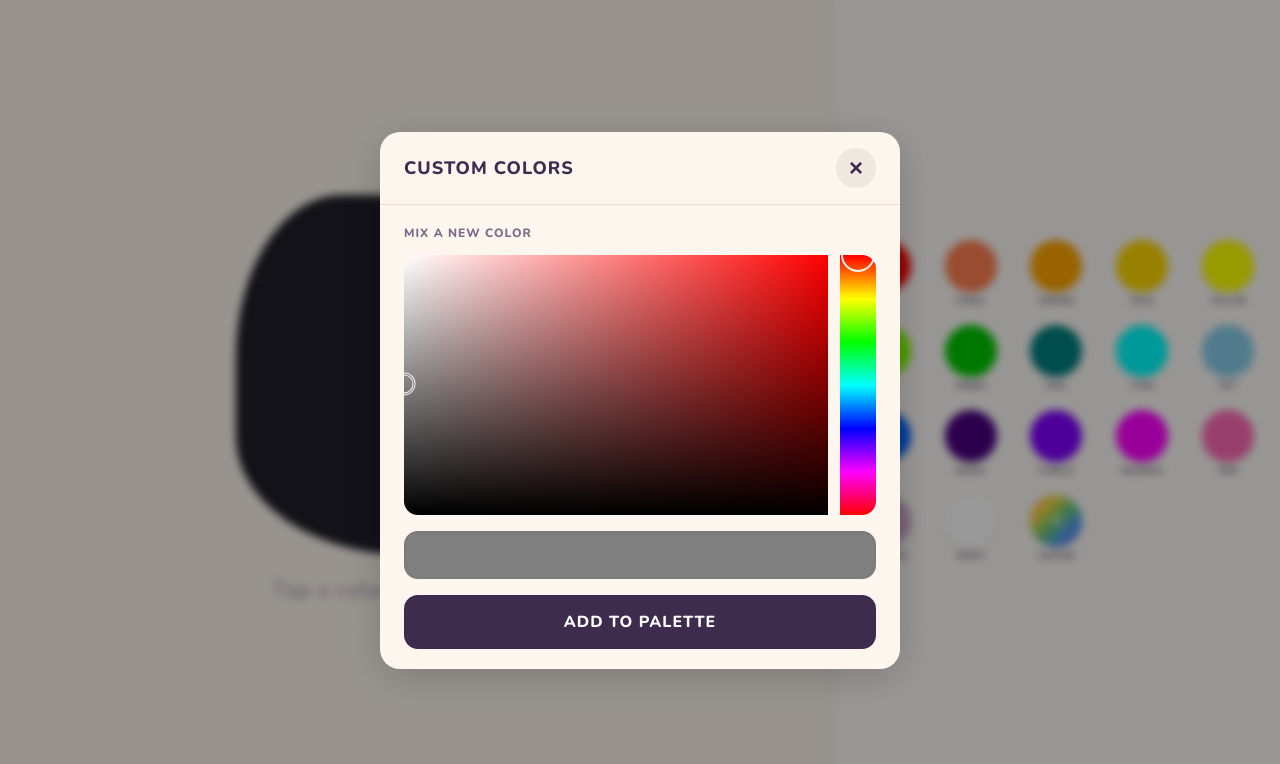
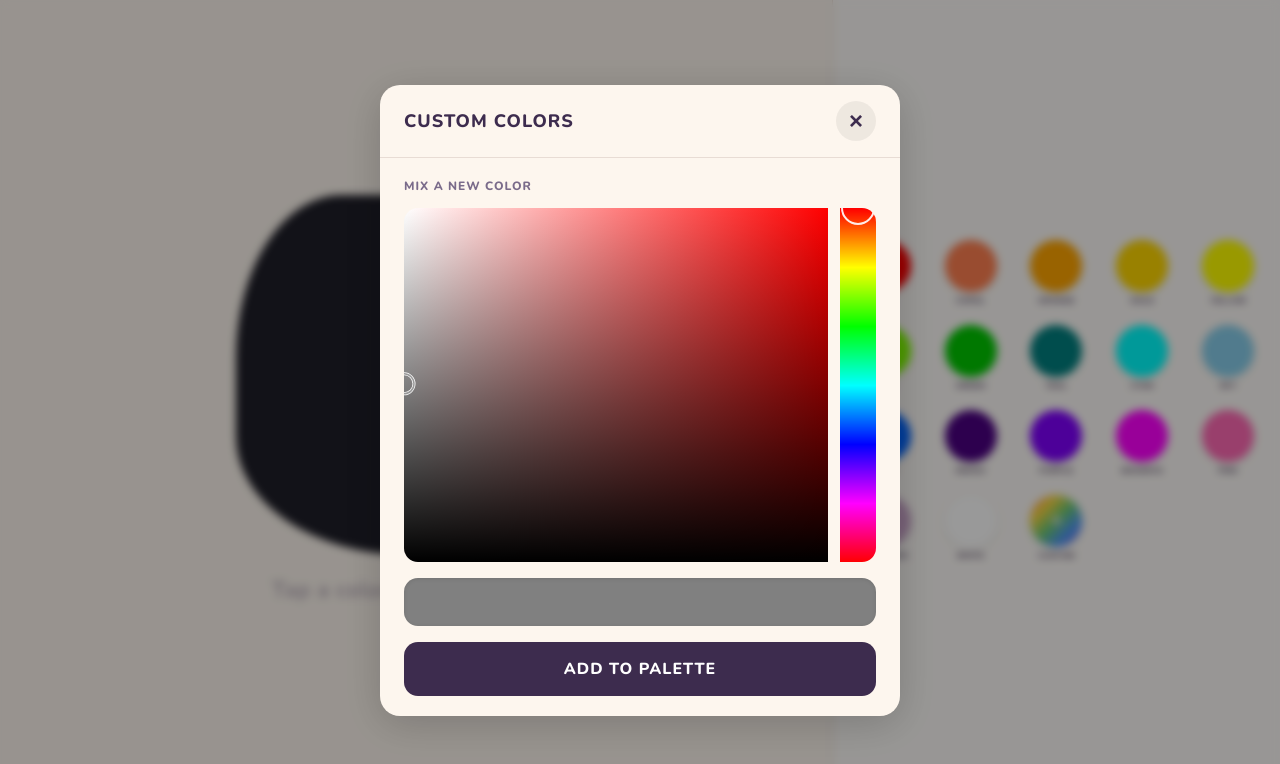
Before and after one commit to zmnatz/colorworld, a React (Vite) app: page / in a window 1280 px wide. Both pictures are taken after a click on the button "Open custom color picker". Shown: the top 764 px of the page. Built offline with nearby package versions, Linux system fonts and the light colour scheme.

Commit message:
Fix custom picker pointer events and sizing

```diff
--- a/src/App.css
+++ b/src/App.css
@@ -346,14 +346,15 @@
 
 .picker-container {
   width: 100%;
-  min-height: 260px;
-  flex: 1 1 auto;
-  display: flex;
-  align-items: stretch;
+  min-height: 280px;
+  aspect-ratio: 4 / 3;
+  position: relative;
   margin-bottom: 16px;
 }
 
 .picker-canvas {
+  position: absolute;
+  inset: 0;
   width: 100%;
   height: 100%;
   border-radius: 14px;
--- a/src/components/ColorPickerSquare.tsx
+++ b/src/components/ColorPickerSquare.tsx
@@ -72,7 +72,6 @@ export function ColorPickerSquare({ rgb, onChange }: ColorPickerSquareProps) {
 
     ctx.clearRect(0, 0, w, h);
 
-    // Saturation–brightness square via two layered gradients
     const hueRgb = hsvToRgb(hsv.h, 1, 1);
 
     const satGrad = ctx.createLinearGradient(0, 0, pickerW, 0);
@@ -87,14 +86,12 @@ export function ColorPickerSquare({ rgb, onChange }: ColorPickerSquareProps) {
     ctx.fillStyle = valGrad;
     ctx.fillRect(0, 0, pickerW, h);
 
-    // Hue strip
     const hueX = pickerW + HUE_GAP_PX;
     for (let y = 0; y < h; y++) {
       ctx.fillStyle = `hsl(${(y / h) * 360}, 100%, 50%)`;
       ctx.fillRect(hueX, y, HUE_WIDTH_PX, 1);
     }
 
-    // Hue indicator
     const hy = (hsv.h / 360) * h;
     ctx.strokeStyle = "rgba(255,255,255,0.9)";
     ctx.lineWidth = 2;
@@ -102,7 +99,6 @@ export function ColorPickerSquare({ rgb, onChange }: ColorPickerSquareProps) {
     ctx.arc(hueX + HUE_WIDTH_PX / 2, hy, HUE_WIDTH_PX / 2 - 2, 0, Math.PI * 2);
     ctx.stroke();
 
-    // Picker cursor
     const cx = hsv.s * (pickerW - 1);
     const cy = (1 - hsv.v) * (h - 1);
     ctx.beginPath();
@@ -117,12 +113,11 @@ export function ColorPickerSquare({ rgb, onChange }: ColorPickerSquareProps) {
     ctx.stroke();
   }, []);
 
-  // Re-draw whenever the color changes
   useEffect(() => {
     draw();
   }, [draw, rgb]);
 
-  // Sync canvas bitmap size to CSS display size
+  // Size canvas to fill container
   useEffect(() => {
     const canvas = canvasRef.current;
     const container = containerRef.current;
@@ -132,7 +127,7 @@ export function ColorPickerSquare({ rgb, onChange }: ColorPickerSquareProps) {
       const rect = container!.getBoundingClientRect();
       const w = Math.round(rect.width);
       const h = Math.round(rect.height);
-      if (canvas!.width !== w || canvas!.height !== h) {
+      if (w > 0 && h > 0 && (canvas!.width !== w || canvas!.height !== h)) {
         canvas!.width = w;
         canvas!.height = h;
         draw();
@@ -145,40 +140,37 @@ export function ColorPickerSquare({ rgb, onChange }: ColorPickerSquareProps) {
     return () => ro.disconnect();
   }, [draw]);
 
-  // Pointer handling — work in CSS pixels, map to 0..1 ranges
-  function getPointerPos(e: React.PointerEvent<HTMLCanvasElement>) {
+  function getCanvasPos(e: React.PointerEvent<HTMLCanvasElement>): { x: number; y: number } | null {
     const canvas = canvasRef.current;
     if (!canvas) return null;
     const rect = canvas.getBoundingClientRect();
-    const cssX = e.clientX - rect.left;
-    const cssY = e.clientY - rect.top;
-    const cssW = rect.width;
-    const cssH = rect.height;
-    // Map to canvas bitmap coordinates
-    const canvasX = (cssX / cssW) * canvas.width;
-    const canvasY = (cssY / cssH) * canvas.height;
-    return { canvasX, canvasY, cssW, cssH };
+    if (rect.width === 0 || rect.height === 0) return null;
+    return {
+      x: ((e.clientX - rect.left) / rect.width) * canvas.width,
+      y: ((e.clientY - rect.top) / rect.height) * canvas.height,
+    };
   }
 
   function handlePointerDown(e: React.PointerEvent<HTMLCanvasElement>) {
     const canvas = canvasRef.current;
     if (!canvas) return;
+    const pos = getCanvasPos(e);
+    if (!pos) return;
+
     canvas.setPointerCapture(e.pointerId);
-    const pos = getPointerPos(e);
-    if (!pos) return;
     const pickerW = canvas.width - HUE_WIDTH_PX - HUE_GAP_PX;
-    draggingRef.current = pos.canvasX > pickerW + HUE_GAP_PX / 2 ? "hue" : "picker";
-    applyPointer(pos.canvasX, pos.canvasY, pickerW, canvas.height);
+    draggingRef.current = pos.x > pickerW + HUE_GAP_PX / 2 ? "hue" : "picker";
+    applyPointer(pos.x, pos.y, pickerW, canvas.height);
   }
 
   function handlePointerMove(e: React.PointerEvent<HTMLCanvasElement>) {
     if (!draggingRef.current) return;
+    const pos = getCanvasPos(e);
+    if (!pos) return;
     const canvas = canvasRef.current;
     if (!canvas) return;
-    const pos = getPointerPos(e);
-    if (!pos) return;
     const pickerW = canvas.width - HUE_WIDTH_PX - HUE_GAP_PX;
-    applyPointer(pos.canvasX, pos.canvasY, pickerW, canvas.height);
+    applyPointer(pos.x, pos.y, pickerW, canvas.height);
   }
 
   function handlePointerUp(e: React.PointerEvent<HTMLCanvasElement>) {
```
